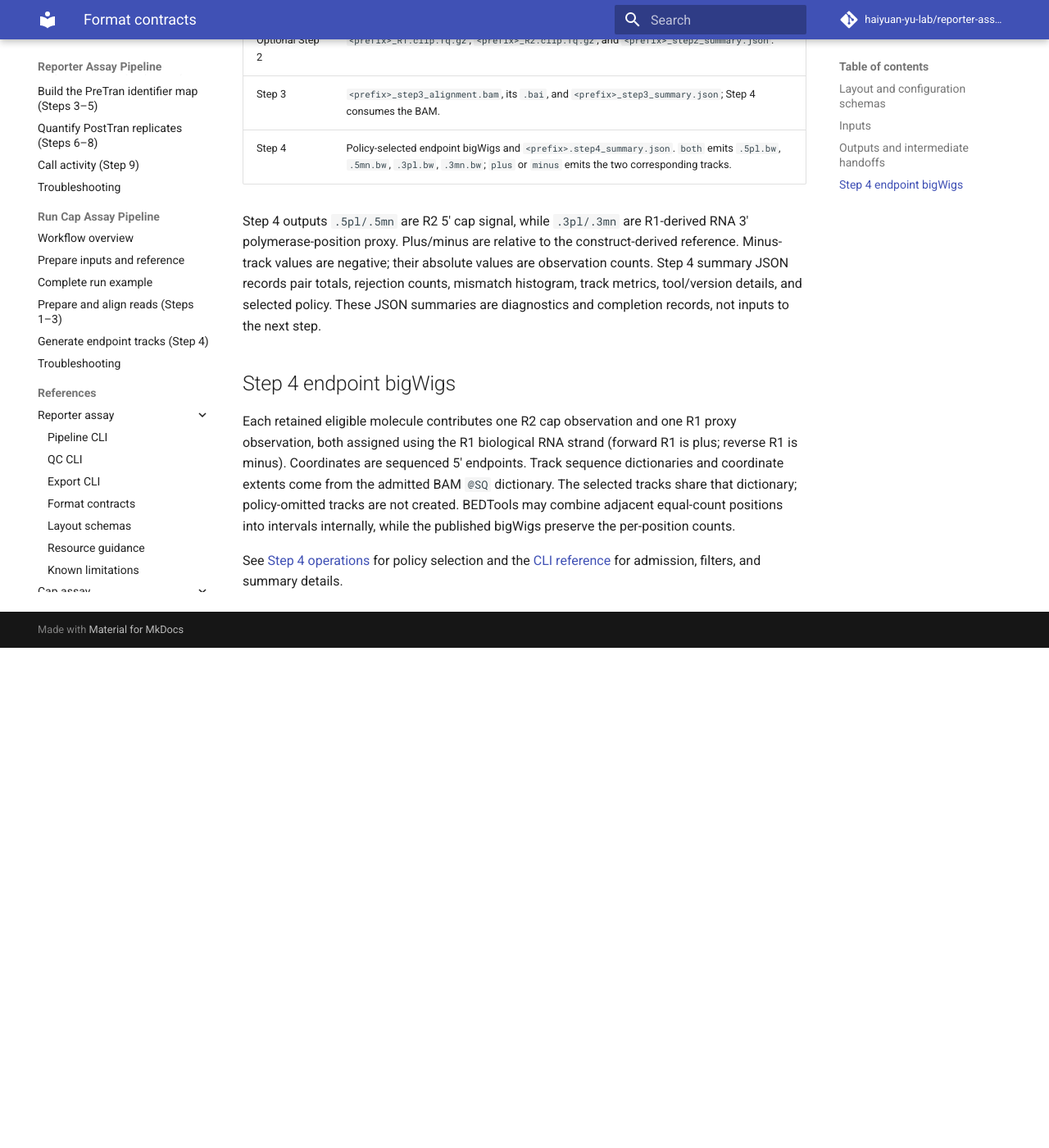
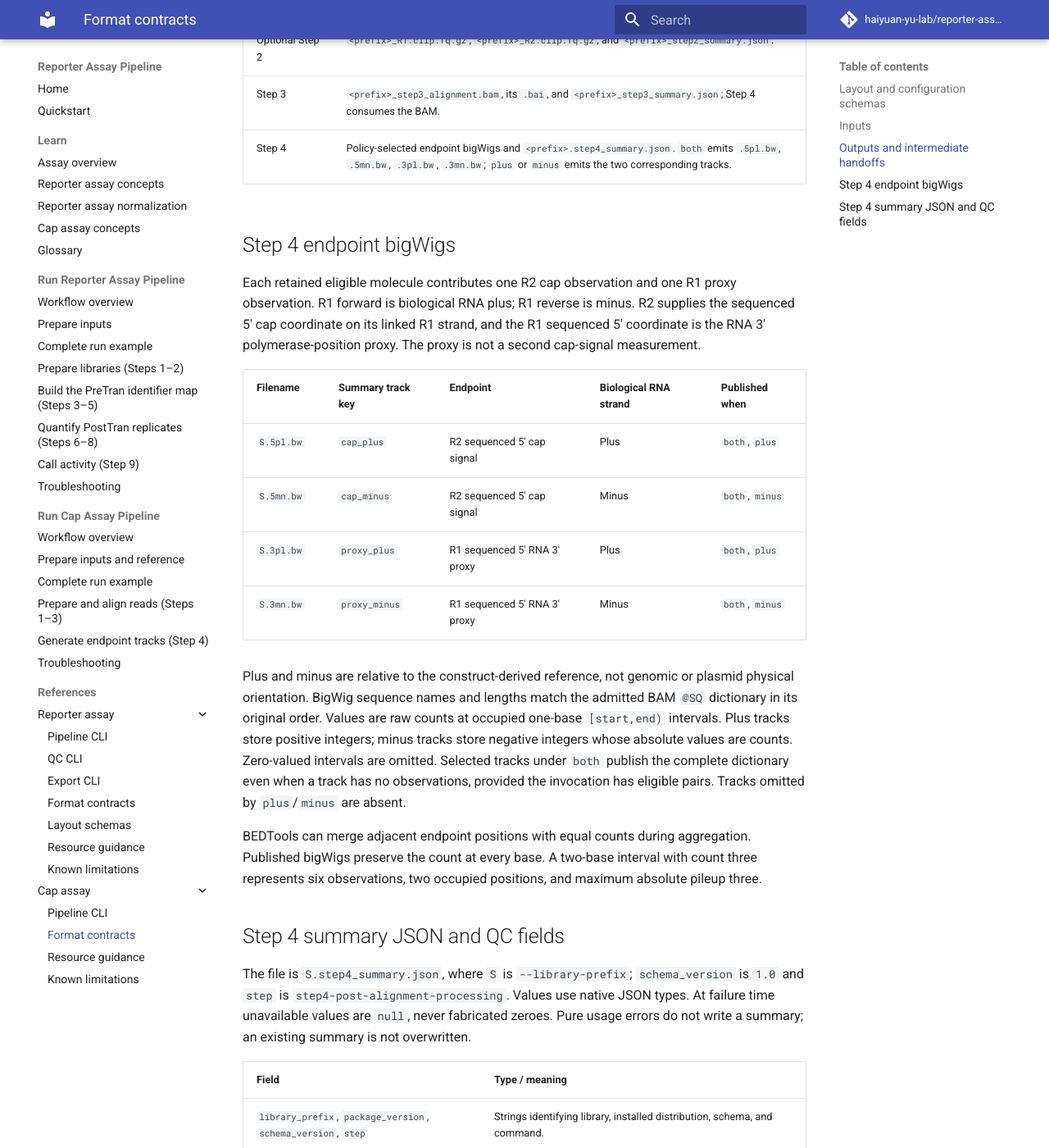
Before and after one commit to haiyuan-yu-lab/reporter-assay-pipeline-doc, an MkDocs documentation site: the page built from docs/cap-selection/formats.md, in a window 1280 px wide and 1400 px high, scrolled down 1366 px. Shown: the whole window at 82% size. Built offline with MkDocs 1.6.1 and Material for MkDocs 9.7.7, drawn with Linux system fonts in a browser that asks for light colours; comment, search, counter and statistics services are not loaded; before the commit the page ends 2156 px from its top, so only the background shows below that; some of the changed text lies outside the part shown.

Commit message:
docs: complete cap Step 4 format and QC guidance

```diff
--- a/docs/cap-selection/formats.md
+++ b/docs/cap-selection/formats.md
@@ -29,10 +29,48 @@
 | Step 3 | `<prefix>_step3_alignment.bam`, its `.bai`, and `<prefix>_step3_summary.json`; Step 4 consumes the BAM. |
 | Step 4 | Policy-selected endpoint bigWigs and `<prefix>.step4_summary.json`. `both` emits `.5pl.bw`, `.5mn.bw`, `.3pl.bw`, `.3mn.bw`; `plus` or `minus` emits the two corresponding tracks. |
 
-Step 4 outputs `.5pl/.5mn` are R2 5′ cap signal, while `.3pl/.3mn` are R1-derived RNA 3′ polymerase-position proxy. Plus/minus are relative to the construct-derived reference. Minus-track values are negative; their absolute values are observation counts. Step 4 summary JSON records pair totals, rejection counts, mismatch histogram, track metrics, tool/version details, and selected policy. These JSON summaries are diagnostics and completion records, not inputs to the next step.
-
 ## Step 4 endpoint bigWigs
 
-Each retained eligible molecule contributes one R2 cap observation and one R1 proxy observation, both assigned using the R1 biological RNA strand (forward R1 is plus; reverse R1 is minus). Coordinates are sequenced 5′ endpoints. Track sequence dictionaries and coordinate extents come from the admitted BAM `@SQ` dictionary. The selected tracks share that dictionary; policy-omitted tracks are not created. BEDTools may combine adjacent equal-count positions into intervals internally, while the published bigWigs preserve the per-position counts.
+Each retained eligible molecule contributes one R2 cap observation and one R1 proxy observation. R1 forward is biological RNA plus; R1 reverse is minus. R2 supplies the sequenced 5′ cap coordinate on its linked R1 strand, and the R1 sequenced 5′ coordinate is the RNA 3′ polymerase-position proxy. The proxy is not a second cap-signal measurement.
 
-See [Step 4 operations](step4.md) for policy selection and the [CLI reference](../cli/cap-assay.md#step4-post-alignment-processing) for admission, filters, and summary details.
+| Filename | Summary track key | Endpoint | Biological RNA strand | Published when |
+| --- | --- | --- | --- | --- |
+| `S.5pl.bw` | `cap_plus` | R2 sequenced 5′ cap signal | Plus | `both`, `plus` |
+| `S.5mn.bw` | `cap_minus` | R2 sequenced 5′ cap signal | Minus | `both`, `minus` |
+| `S.3pl.bw` | `proxy_plus` | R1 sequenced 5′ RNA 3′ proxy | Plus | `both`, `plus` |
+| `S.3mn.bw` | `proxy_minus` | R1 sequenced 5′ RNA 3′ proxy | Minus | `both`, `minus` |
+
+Plus and minus are relative to the construct-derived reference, not genomic or plasmid physical orientation. BigWig sequence names and lengths match the admitted BAM `@SQ` dictionary in its original order. Values are raw counts at occupied one-base `[start,end)` intervals. Plus tracks store positive integers; minus tracks store negative integers whose absolute values are counts. Zero-valued intervals are omitted. Selected tracks under `both` publish the complete dictionary even when a track has no observations, provided the invocation has eligible pairs. Tracks omitted by `plus`/`minus` are absent.
+
+BEDTools can merge adjacent endpoint positions with equal counts during aggregation. Published bigWigs preserve the count at every base. A two-base interval with count three represents six observations, two occupied positions, and maximum absolute pileup three.
+
+## Step 4 summary JSON and QC fields
+
+The file is `S.step4_summary.json`, where `S` is `--library-prefix`; `schema_version` is `1.0` and `step` is `step4-post-alignment-processing`. Values use native JSON types. At failure time unavailable values are `null`, never fabricated zeroes. Pure usage errors do not write a summary; an existing summary is not overwritten.
+
+| Field | Type / meaning |
+| --- | --- |
+| `library_prefix`, `package_version`, `schema_version`, `step` | Strings identifying library, installed distribution, schema, and command. |
+| `status`, `warnings`, `failure_reason` | `status` is `success` or `failed`; warnings is an array; failure reason is `null` on success and a concise message on failure. |
+| `rna_strand`, `contradictory_pairs` | Selected policy (`both`, `plus`, `minus`); nullable count of otherwise eligible opposite-strand pairs when auditing completed. |
+| `input_bam`, `output_dir`, `summary` | Resolved input/output paths and this summary path. |
+| `effective_arguments` | Object including `threads`, `max_pair_mismatches`, `umi_dedup_method`, and `rna_strand`. |
+| `resources` | Additive object recording the requested CPU budget and effective worker/phase resource evidence; values are JSON-native. |
+| `samtools`, `samtools_version`; `bedtools`, `bedtools_version`; `umi_tools`, `umi_tools_version` | Resolved executable paths and probed version strings when known. |
+| `pybigwig_version` | String when known, otherwise `null`. |
+| `bam_sequences` | Ordered array of `{name, length}` entries from the BAM `@SQ` dictionary. |
+| `read_group_id` | Sole admitted read-group ID; equals the library prefix. |
+| `umi_dedup_method` | Selected UMI-tools method. |
+| `pair_total_groups`, `eligible_pairs`, `rejected_pairs` | Integer distinct QNAME groups and pair counts; `eligible_pairs` is the retained count after deduplication. |
+| `pre_dedup_eligible_pairs`, `umi_duplicate_pairs_removed` | Integer counts before and removed by UMI deduplication; `pre_dedup_eligible_pairs = eligible_pairs + umi_duplicate_pairs_removed`. |
+| `rejection_counts` | Integer map for `excluded_flags`, `mapping_completeness`, `uniqueness`, `cigar`, `mismatch_ceiling`, and `geometry`. |
+| `mismatch_histogram` | Map from string combined `NM(R1)+NM(R2)` values to integer pair counts. |
+| `tracks` | Object retaining all four canonical track keys. Published entries are resolved path strings; policy-omitted entries are `null`. |
+| `track_observations` | Integer observation totals per canonical track key. Selected cap and proxy totals each reconcile to `eligible_pairs`; omitted tracks are zero. |
+| `track_occupied_positions` | Integer distinct signaled positions per track; omitted tracks are zero. |
+| `maximum_absolute_pileup` | Integer maximum per-position count per track; omitted tracks are zero. |
+| `artifact_hashes` | SHA-256 strings per published bigWig track key; omitted tracks are `null`. |
+
+For `both`, `cap_plus + cap_minus` and `proxy_plus + proxy_minus` observations each equal `eligible_pairs`. For `plus` the `cap_plus` and `proxy_plus` counts each equal it; for `minus`, use the `minus` track keys. Zero eligible pairs before deduplication or zero retained pairs after deduplication is failure.
+
+See [Step 4 operations](step4.md) for running and checking the summary and the [cap CLI reference](../cli/cap-assay.md#step4-post-alignment-processing) for BAM admission and filtering rules.
```
Also changed, not shown: docs/cap-selection/step4.md (+7 -13 lines).
